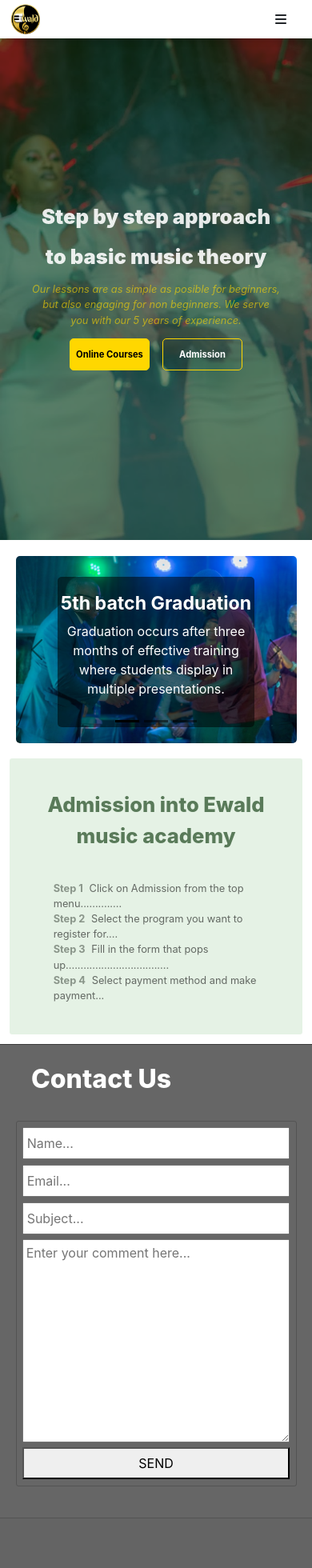
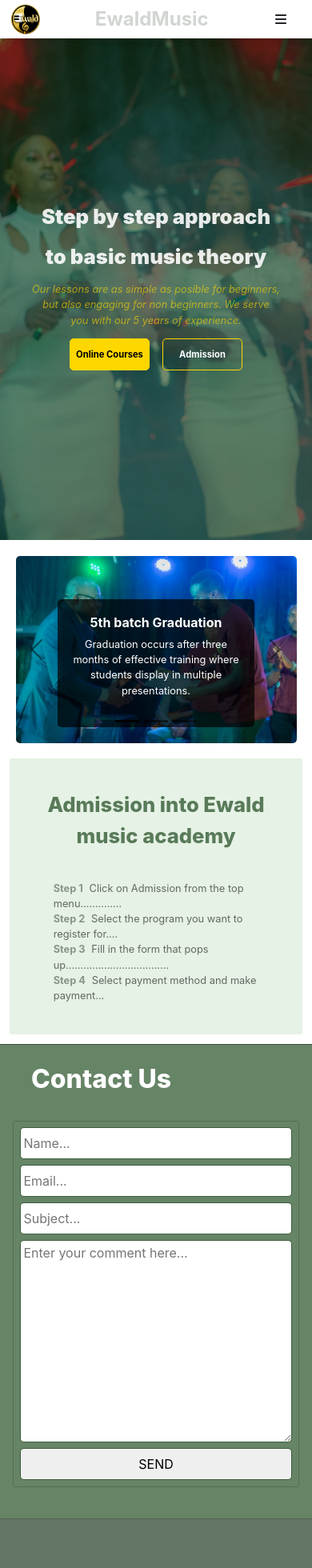
Before and after one commit to Casaemiro/ewaldacademy-online-course, a React (Create React App) app: page / in a window 390 px wide. Shown: the top 1960 px of the page at 80% size. Built offline with nearby package versions, Linux system fonts and the light colour scheme.

Commit message:
added modal

```diff
--- a/src/Pages/Admission.css
+++ b/src/Pages/Admission.css
@@ -3,3 +3,8 @@
     font-weight: 900;
     color: rgba(0, 39, 0, 0.737);
 }
+.application-btn {
+    padding: 1%;
+    border: 1px solid rgba(0, 0, 0, 0.616);
+    border-radius: 3px;
+}
--- a/src/Pages/Admission.js
+++ b/src/Pages/Admission.js
@@ -19,7 +19,7 @@
                         <div className="card-body">
                             <h5 className="card-title courset">Ewald academy: Batch 6</h5>
                             <p className="card-text faint">Some quick example text to build on the card title and make up the bulk of the card's content.</p>
-                        <a href="musiccourse" className="btn btn-warning">Apply now</a>
+                            <a href="/" className="btn btn-warning" data-bs-toggle="modal" data-bs-target="#exampleModal">Apply now</a>
                         </div>
                     </div>
                 </div>
@@ -29,7 +29,7 @@
                         <div className="card-body">
                             <h5 className="card-title courset">Sound engineering workshop</h5>
                             <p className="card-text faint">Some quick example text to build on the card title and make up the bulk of the card's content.</p>
-                        <a href="/" className="btn btn-warning">Apply now</a>
+                            <a href="/" className="btn btn-warning" data-bs-toggle="modal" data-bs-target="#exampleModal">Apply now</a>
                         </div>
                     </div>
                 </div>
@@ -39,7 +39,7 @@
                         <div className="card-body">
                             <h5 className="card-title courset">Summer camp</h5>
                             <p className="card-text faint">Some quick example text to build on the card title and make up the bulk of the card's content.</p>
-                        <a href="/" className="btn btn-warning">Apply now</a>
+                            <a href="/" className="btn btn-warning" data-bs-toggle="modal" data-bs-target="#exampleModal">Apply now</a>
                         </div>
                     </div>
                 </div>
@@ -49,11 +49,35 @@
                         <div className="card-body">
                             <h5 className="card-title courset">Master class</h5>
                             <p className="card-text faint">Some quick example text to build on the card title and make up the bulk of the card's content.</p>
-                        <a href="/" className="btn btn-warning">Apply now</a>
+                            <a href="/" className="btn btn-warning" data-bs-toggle="modal" data-bs-target="#exampleModal">Apply now</a>
                         </div>
                     </div>
                 </div>
             </div>
+            {/* <!-- Button trigger modal --> */}
+            {/* <button type="button" class="btn btn-primary" data-bs-toggle="modal" data-bs-target="#exampleModal">
+                Launch demo modal
+            </button> */}
+
+            {/* <!-- Modal --> */}
+            <div className="modal fade" id="exampleModal" tabindex="-1" aria-labelledby="exampleModalLabel" aria-hidden="true">
+                <div className="modal-dialog">
+                    <div className="modal-content">
+                        <div className="modal-header">
+                            <h5 className="modal-title" id="exampleModalLabel">Application form</h5>
+                            <button type="button" className="btn-close" data-bs-dismiss="modal" aria-label="Close"></button>
+                        </div>
+                        <div className="modal-body">
+                            ...
+                        </div>
+                        <div className="modal-footer">
+                            <button type="button" className="application-btn px-3" data-bs-dismiss="modal">Cancel</button>
+                            <button type="button" className="application-btn px-3">Submit</button>
+                        </div>
+                    </div>
+                </div>
+            </div>
+
         </div>
     );
 }
--- a/src/components/Contactus.css
+++ b/src/components/Contactus.css
@@ -12,21 +12,25 @@
 }
 .contact-text{
     display: flex;
-    width: 40%;
     border: 1px  solid rgba(0, 0, 0, 0.182);
     flex-direction: column;
     padding: 2%;
     margin: 5% auto;
     border-radius: 3px;
 }
+.brad {
+    border-radius: 5px;
+    border: 1px solid rgba(0, 44, 0, 0.759);
+}
 .contact-section {
-    background-color: rgba(0, 0, 0, 0.601);
+    background-color: rgba(0, 50, 0, 0.601);
     padding-bottom: 5%;
+    /* width: 100%; */
 }
 @media only screen and (max-width: 611px) {
-    .contact-text {
+    /* .contact-text {
         width: 90%;
-    }
+    } */
     .contact-header {
         font-size: 2rem;
     }
--- a/src/components/Contactus.js
+++ b/src/components/Contactus.js
@@ -1,16 +1,16 @@
 import './Contactus.css'
 const Contactus = () => {
     return (
-        <div className="contact-section" id="contactus">
+        <div className="contact-section " id="contactus">
             <div className="contact-header">
                 Contact Us
             </div>
-            <div className="contact-text">
-                <input type="text" name="name" style={{padding:"1%",marginBottom:"2%", height:"2.5rem"}} placeholder="Name..."/>
-                <input type="text" name="name" style={{padding:"1%",marginBottom:"2%", height:"2.5rem"}} placeholder="Email..."/>
-                <input type="text" name="name" style={{padding:"1%",marginBottom:"2%", height:"2.5rem"}} placeholder="Subject..."/>
-                <textarea style={{padding:"1%", height:"30vh"}} placeholder="Enter your comment here..."></textarea>
-                <button style={{
+            <div className="contact-text col-md-6 col-sm-8 col-11">
+                <input className='brad' type="text" name="name" style={{padding:"1%",marginBottom:"2%", height:"2.5rem"}} placeholder="Name..."/>
+                <input className='brad' type="text" name="name" style={{padding:"1%",marginBottom:"2%", height:"2.5rem"}} placeholder="Email..."/>
+                <input className='brad' type="text" name="name" style={{padding:"1%",marginBottom:"2%", height:"2.5rem"}} placeholder="Subject..."/>
+                <textarea className='brad' style={{padding:"1%", height:"30vh"}} placeholder="Enter your comment here..."></textarea>
+                <button className='brad' style={{
                     marginTop:"2%",height:"40px"
                 }}>SEND</button>
             </div>
--- a/src/components/Footer.css
+++ b/src/components/Footer.css
@@ -6,7 +6,7 @@
     display: flex;
     /* align-items: center; */
     justify-content: center;
-    background-color: rgba(0, 0, 0, 0.607);
+    background-color: rgba(0, 30, 0, 0.607);
     border-top: 1px solid rgba(0, 0, 0, 0.162);
     font-size: 0.8rem;
 }
--- a/src/components/Navbar.css
+++ b/src/components/Navbar.css
@@ -22,6 +22,9 @@
     color: rgb(1, 40, 1);
     border-top: 1px solid black;
     /* width: 100%; */
+}
+.middlemobile {
+    display: none;
 }
 .lgo {
     width: 60px;
@@ -193,6 +196,12 @@
         margin-right: 2rem;
 
     }
+    .middlemobile{
+        display: block;
+        color: rgba(0, 23, 0, 0.179);
+        width: 100%;
+        font-size: 1.5rem;
+    }
     .mobileMenu {
         display: flex;
         /* right: -10rem; */
@@ -203,7 +212,7 @@
         font-size: 0.9rem;
         transition-duration: 500ms;
         /* left: -5rem; */
-        width: 98%;
+        width: 100%;
     }
 
 }
@@ -247,4 +256,7 @@
     .top-nav-area {
         margin-left: 20%;
     }
+    /* .top-nav {
+        background-color: rgb(0, 0, 0);
+    } */
 }
--- a/src/components/Navbar.js
+++ b/src/components/Navbar.js
@@ -21,6 +21,7 @@
                 </div> */}
                 <a href="/"><img src={logo} alt="" className="lgo"/></a>
             </div>
+            <div className="middlemobile"><b>EwaldMusic</b></div>
             <form className="top-nav-area">
                 <input name="search" type="text" placeholder="search course..." className="search-form" style={{ paddingLeft: "2%", color: "#121B15" }} />
 
--- a/src/components/slider.css
+++ b/src/components/slider.css
@@ -9,14 +9,23 @@
     border-radius: 5px;
 }
 .cstm {
-        background-color: rgba(0, 0, 0, 0.519);
+        background-color: rgba(0, 0, 0, 0.705);
         border-radius: 5px;
     }
 @media only screen and (max-width: 796px) {
     .slder img {
         width: 100%;
     }
+    .cstm {
+        padding-left: 4%;
+        padding-right: 4%;
+    }
 }
-@media only screen and (max-width: 726px) {
-
+@media only screen and (max-width: 611px) {
+    .cstm p {
+        font-size: 0.8rem;
+    }
+    .cstm h3 {
+        font-size: 1rem;
+    }
 }
```
Lines whose indentation alone changed are shown as unchanged.
